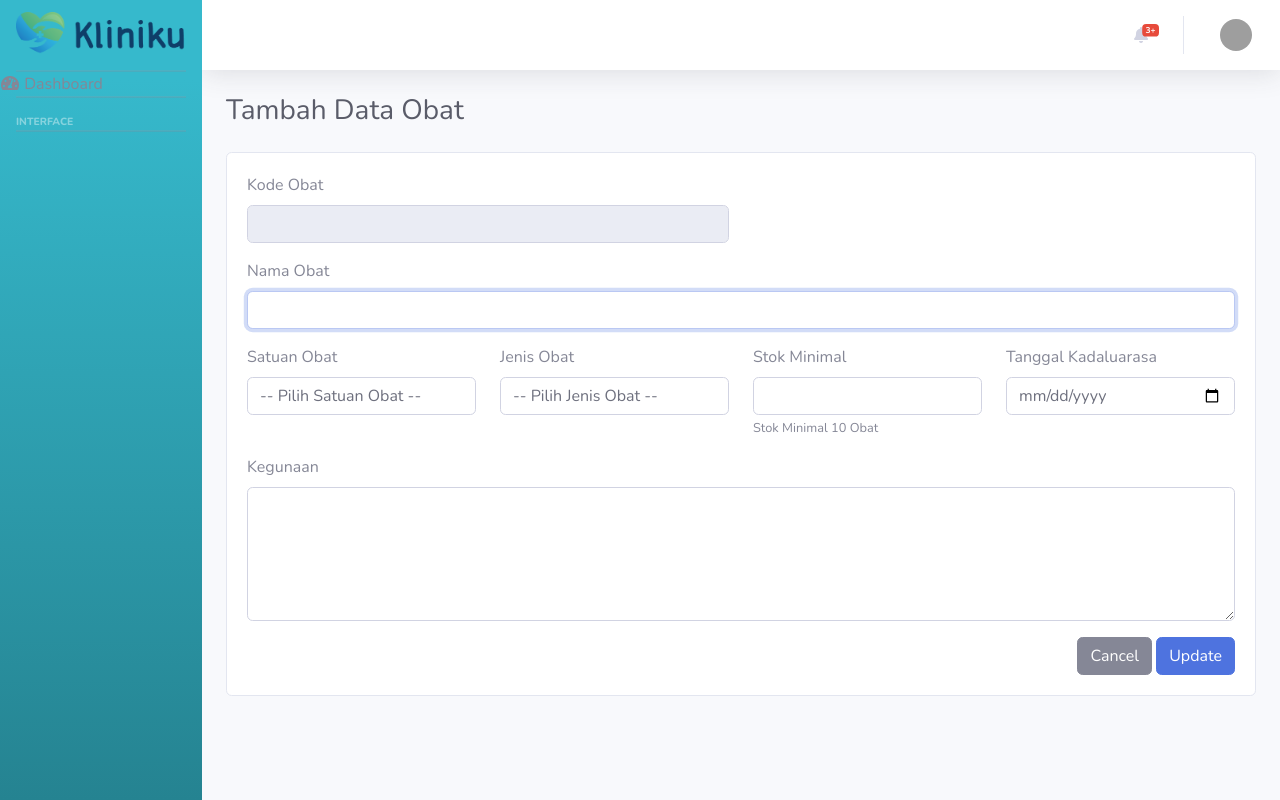
After one commit to duljid/kliniku, a CodeIgniter 4 app: the page made by app/Views/Apotek/ubah.php in a window 1280 px wide. The commit adds this page. Run offline with PHP 8.4 and a stand-in for CodeIgniter, Linux system fonts and the light colour scheme; the template is opened without the code that fills it, so the values that code supplies are empty; some libraries are stand-ins or nearby versions; grey boxes are pictures that could not be loaded.

Commit message:
CRUD Apotek Done

```diff
--- /dev/null
+++ b/app/Views/Apotek/ubah.php
@@ -0,0 +1,96 @@
+<?= $this->extend('template/index'); ?>
+
+<?= $this->Section('content');?>
+<?php $no = 1; ?>
+<div class="m-4 apotek">
+    <section>
+        <h1 class="h3 mb-4 text-gray-800">Tambah Data Obat</h1>
+    </section>
+    <div class="card">
+        <div class="card-body">
+            <form action="<?= base_url('apotek/update/'.$obat['id_obat']); ?>" method="post">
+                <div class="row">
+                    <div class="col-md-6">
+                        <div class="form-group">
+                            <label>Kode Obat</label>
+                            <input type="text" class="form-control" name="kode_obat" value="<?= $obat['kode_obat']; ?>" readonly>
+                        </div>
+                    </div>
+                </div>
+                <div class="row">
+                    <div class="col-md">
+                        <div class="form-group">
+                            <label>Nama Obat</label>
+                            <input type="text" class="form-control <?= ($validation->hasError('nama_obat')) ? 'is-invalid' : ''; ?>" name="nama_obat" value="<?= old('nama_obat', $obat['nama_obat']); ?>" autofocus>
+                            <div class="invalid-feedback">
+                                <?= $validation->getError('nama_obat'); ?>
+                            </div>
+                        </div>
+                    </div>
+                </div>
+                <div class="row">
+                    <div class="col-md">
+                        <div class="form-group">
+                            <label>Satuan Obat</label>
+                            <select class="form-control <?= ($validation->hasError('satuan_obat')) ? 'is-invalid' : ''; ?>" name="satuan_obat">
+                                <option selected disabled>-- Pilih Satuan Obat --</option>
+                                <option <?php if ($obat['satuan_obat'] == 'Botol') { echo 'selected'; } ?> value="Botol">Botol</option>
+                                <option <?php if ($obat['satuan_obat'] == 'Pcs') { echo 'selected'; } ?> value="Pcs">Pcs</option>
+                                <option <?php if ($obat['satuan_obat'] == 'Strip') { echo 'selected'; } ?> value="Strip">Strip</option>
+                            </select>
+                            <div class="invalid-feedback">
+                                <?= $validation->getError('satuan_obat'); ?>
+                            </div>
+                        </div>
+                    </div>
+                    <div class="col-md">
+                        <div class="form-group">
+                            <label>Jenis Obat</label>
+                            <select class="form-control <?= ($validation->hasError('jenis_obat')) ? 'is-invalid' : ''; ?>" name="jenis_obat">
+                                <option selected disabled>-- Pilih Jenis Obat --</option>
+                                <option <?php if ($obat['jenis_obat'] == 'Kapsul') { echo 'selected'; } ?> value="Kapsul">Kapsul</option>
+                                <option <?php if ($obat['jenis_obat'] == 'Sirup') { echo 'selected'; } ?> value="Sirup">Sirup</option>
+                                <option <?php if ($obat['jenis_obat'] == 'Tablet') { echo 'selected'; } ?> value="Tablet">Tablet</option>
+                            </select>
+                            <div class="invalid-feedback">
+                                <?= $validation->getError('jenis_obat'); ?>
+                            </div>
+                        </div>
+                    </div>
+                    <div class="col-md">
+                        <div class="form-group">
+                            <label>Stok Minimal</label>
+                            <input type="number" class="form-control <?= ($validation->hasError('stok_obat')) ? 'is-invalid' : ''; ?>" name="stok_obat" value="<?= old('stok_obat', $obat['stok_obat']); ?>">
+                            <div class="invalid-feedback">
+                                <?= $validation->getError('stok_obat'); ?>
+                            </div>
+                            <small>Stok Minimal 10 Obat</small>
+                        </div>
+                    </div>
+                    <div class="col-md">
+                        <div class="form-group">
+                            <label>Tanggal Kadaluarasa</label>
+                            <input type="date" class="form-control <?= ($validation->hasError('tgl_exp')) ? 'is-invalid' : ''; ?>" name="tgl_exp" value="<?= old('tgl_exp', $obat['tgl_exp']); ?>">
+                            <div class="invalid-feedback">
+                                <?= $validation->getError('tgl_exp'); ?>
+                            </div>
+                        </div>
+                    </div>
+                </div>
+                <div class="row">
+                    <div class="col-md">
+                        <div class="form-group">
+                            <label>Kegunaan</label>
+                            <textarea class="form-control" name="kegunaan" rows="5"><?= old('kegunaan', $obat['kegunaan']); ?></textarea>
+                        </div>
+                    </div>
+                </div>
+                <div class="float-end">
+                    <button type="button" class="btn btn-secondary" onclick="history.back()">Cancel</button>
+                    <button type="submit" class="btn btn-primary">Update</button>
+                </div>
+            </form>
+        </div>
+    </div>
+</div>
+<?= $this->endSection(); ?>
```
Also changed, not shown: app/Controllers/Apotek.php (+110 -1 lines), app/Models/ModelApotek.php (added, +42 -0 lines), app/Views/Apotek/index.php (+41 -0 lines), app/Views/Apotek/tambah.php (added, +96 -0 lines), 1 other file.
